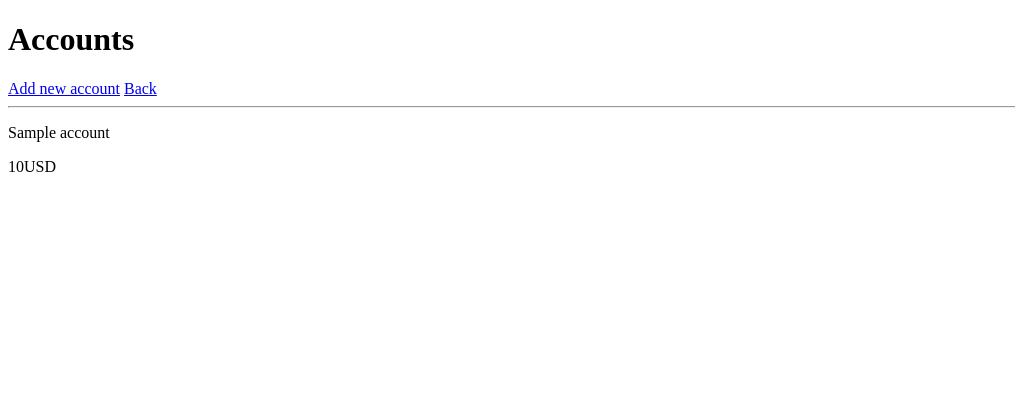
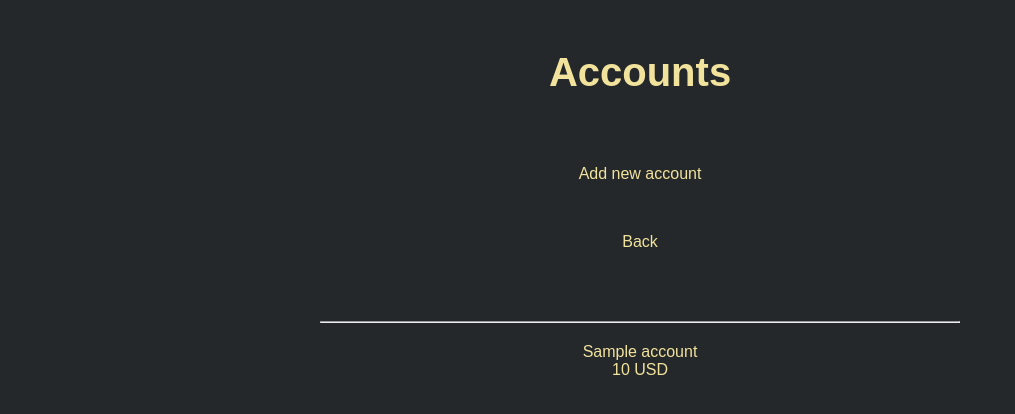
Before and after one commit to csecluki/poker_tracker, a Django app: template templates/accounts/home.html in a window 1280 px wide. Shown: the top 414 px of the page, without its empty margins (0-1015 px from the left). Run offline with Django 4.2, Linux system fonts and the light colour scheme; the template is opened without the code that fills it: most values are stand-ins (such as "Sample title", 1, 10 or a date in 2020).

Commit message:
Change frontend

```diff
--- a/project/static/styles.css
+++ b/project/static/styles.css
@@ -1,24 +1,124 @@
-table {
-    border-collapse: collapse;
-    width: 80%;
-    margin: 0 auto;
+:root {
+  --first-color: #24282B;
+  --second-color: #636B5E;
+  --third-color: #878260;
+  --fourth-color: #F2E39C;
+  --fifth-color: #A3894F;
+}
+
+* {
+    font-family: Arial, sans-serif;
+    background-color: var(--first-color);
+    color: var(--fourth-color);
+    margin: 0;
+    font-size: 16px;
+}
+
+body {
+}
+
+div.account-list {
+    width: 50%;
+    margin-left: auto;
+    margin-right: auto;
+    margin-top: 50px;
+}
+
+div.account-item {
+    margin-left: auto;
+    margin-right: auto;
+    margin-top: 20px;
+    margin-bottom: 20px;
+}
+
+p {
+    display: flex;
+    align-items: center;
+    justify-content: center;
+}
+
+select {
+    background-color: var(--second-color);
+    border: 0;
+    border-radius: 5px;
+}
+
+input {
+    background-color: var(--second-color);
+    border: 0;
+    border-radius: 5px;
+    padding: 3px;
+    padding-left: 5px;
+}
+
+input:focus-visible {
+    outline: none;
+}
+
+input[type="submit"] {
+    background-color: var(--fifth-color);
+    color: var(--first-color);
+    padding: 5px;
+    padding-left: 8px;
+    padding-right: 8px;
+    border-radius: 10px;
+}
+
+form {
+    width: fit-content;
+    margin-left: auto;
+    margin-right: auto;
+    margin-top: 50px;
+    margin-bottom: 50px;
+}
+
+h1 {
+    margin: 50px;
+    font-size: 2.5em;
     text-align: center;
 }
 
-th, td {
-    padding: 10px;
-    border: 1px solid #ddd;
+a {
+    width: fit-content;
+    display: block;
+    margin-bottom: 10px;
+    margin-left: auto;
+    margin-right: auto;
+    text-align: center;
+    text-decoration: none;
+    padding: 20px;
+}
+
+a:hover {
+    background-color: var(--second-color);
+}
+
+table {
+    border-collapse: collapse;
+    margin: 0 auto;
+    width: 70%;
 }
 
 th {
-    background-color: #a7a7a7;
+    background-color: var(--second-color);
+    border: 1px solid var(--second-color);
+    font-size: 1.2em;
     font-weight: bold;
+    padding: 10px;
+    text-align: left;
 }
 
-tbody tr:nth-child(even) {
-    background-color: #f2f2f2;
+td {
+    border: 1px solid var(--second-color);
+    padding: 10px;
+    text-align: left;
+    vertical-align: top;
 }
 
-tbody tr:hover {
-    background-color: #ddd;
+tr:nth-child(even) {
+    background-color: var(--fifth-color);
 }
+
+tr:hover {
+    background-color: var(--second-color);
+}
--- a/templates/accounts/home.html
+++ b/templates/accounts/home.html
@@ -7,11 +7,13 @@
     <a href="{% url 'account:add' %}">Add new account</a>
     <a href="/">Back</a>
 
+    <div class="account-list">
     {% for account in accounts %}
         <hr>
-        <div>
+        <div class="account-item">
             <p>{{ account.name }}</p>
-            <p>{{ account.balance }}{% if account.account_type == 'C' %} Chips{% else %}USD{% endif %}</p>
+            <p>{{ account.balance }}{% if account.account_type == 'C' %} Chips{% else %} USD{% endif %}</p>
         </div>
     {% endfor %}
+    </div>
 {% endblock body %}
```
Also changed, not shown: project/project/settings.py (+6 -5 lines), templates/game_sessions/home.html (+6 -1 lines).
